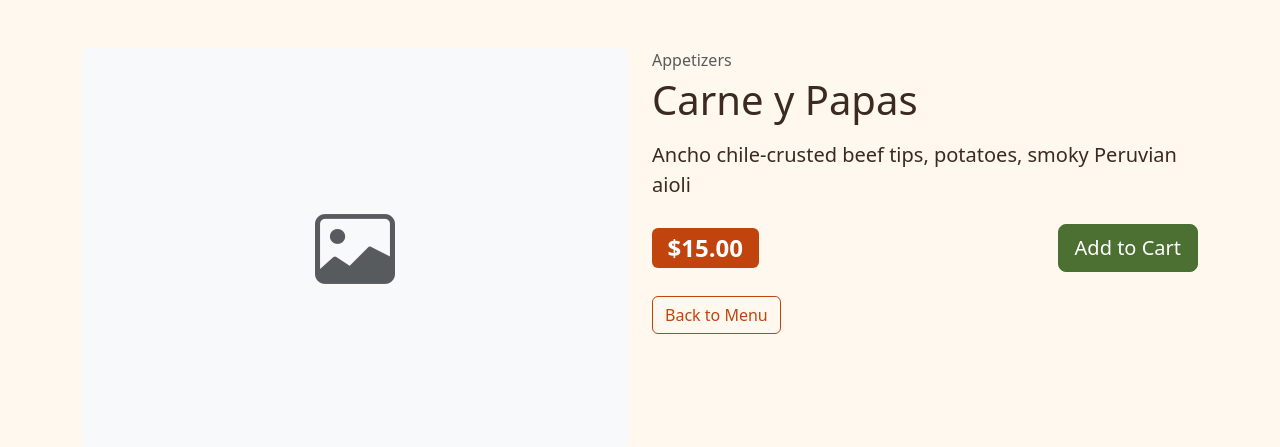
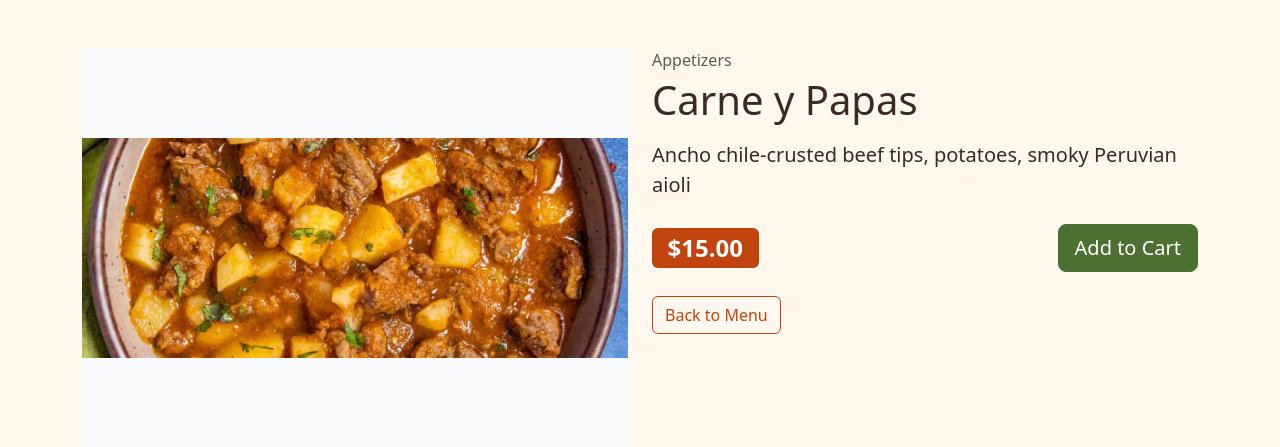
Before and after one commit to JacobS-ivytech/Team4, a Django app: page /item/1/ in a window 1280 px wide. Shown: the part 59-506 px from the top of the page. Run offline with Django 5.2, Linux system fonts and the light colour scheme; data comes from the database, SQL or seed files in the repository; both versions use the stored data as it was after the commit.

Commit message:
Add image pathways to db and update layout on details page

```diff
--- a/OrderApp/templates/menu_item_detail.html
+++ b/OrderApp/templates/menu_item_detail.html
@@ -2,23 +2,27 @@
 {% block content %}
 <div class="container mt-5">
     <div class="row">
+        {% if item.image %}
         <div class="col-md-6">
             <div class="bg-light rounded d-flex align-items-center justify-content-center" style="height: 400px;">
-                <i class="bi bi-image text-muted" style="font-size: 5rem;"></i>
+                <!-- <i class="bi bi-image text-muted" style="font-size: 5rem;"></i> -->
+                <img src="{{ item.image.url }}" class="card-img-top" alt="{{ item.name }}"
+                    style="height: 220px; object-fit: cover;">
             </div>
         </div>
+        {% endif %}
         <div class="col-md-6">
             <p class="text-muted mb-1">{{ item.category.name }}</p>
             <h1 class="mb-3">{{ item.name }}</h1>
             {% if item.description %}
-                <p class="lead mb-4">{{ item.description }}</p>
+            <p class="lead mb-4">{{ item.description }}</p>
             {% endif %}
             <div class="d-flex justify-content-between align-items-center mb-4">
                 <span class="badge bg-primary fs-4">${{ item.price }}</span>
                 {% if item.is_available %}
-                    <a href="{% url 'add_to_cart' item.id %}" class="btn btn-success btn-lg">Add to Cart</a>
+                <a href="{% url 'add_to_cart' item.id %}" class="btn btn-success btn-lg">Add to Cart</a>
                 {% else %}
-                    <button class="btn btn-secondary btn-lg" disabled>Sold Out</button>
+                <button class="btn btn-secondary btn-lg" disabled>Sold Out</button>
                 {% endif %}
             </div>
             <a href="{% url 'menu' %}" class="btn btn-outline-primary">Back to Menu</a>
```
Also changed, not shown: db.sqlite3.
